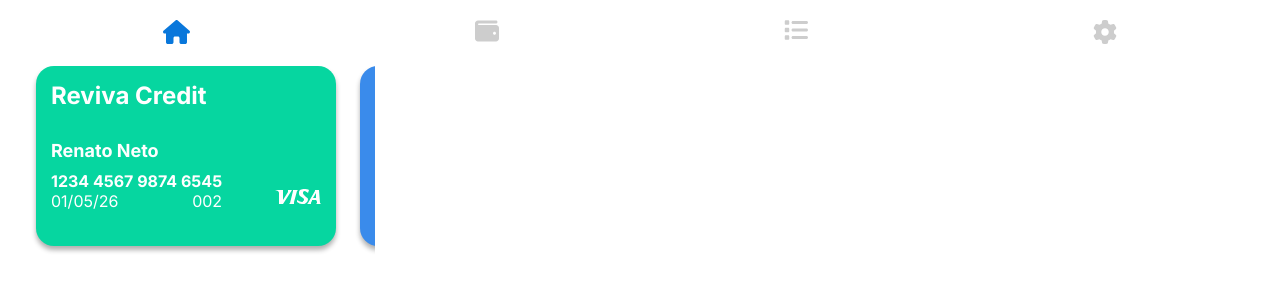
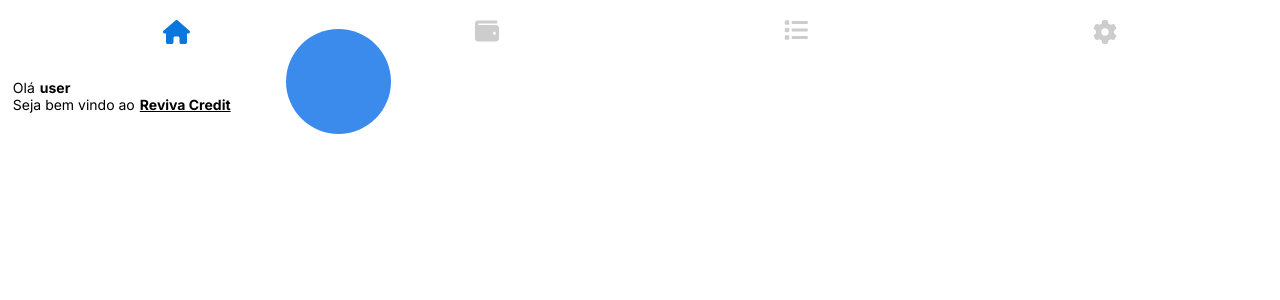
Before and after one commit to brMonteiro-G/reviva-credit, a React (Create React App) app: page / in a window 1280 px wide. Shown: the top 300 px of the page. Built offline with nearby package versions, Linux system fonts and the light colour scheme.

Commit message:
refactor():transform static component to dynamic component

```diff
--- a/src/App.tsx
+++ b/src/App.tsx
@@ -3,7 +3,15 @@
 function App() {
   return (
     <>
-    <Header/>
+    <Header
+
+    regards={`Olá `}
+    user={` ${'user'}`}
+
+    title='Seja bem vindo ao'
+    subtitle='Reviva Credit'
+
+    />
 
     </>
     );
--- a/src/components/Header/Index.tsx
+++ b/src/components/Header/Index.tsx
@@ -1,18 +1,26 @@
 import Circle from '@/components/Header/Circle/Index';
 import { HeaderContent, WelcomeUser } from '@/components/Header/Styles';
 
-export default function Header() {
+interface HeaderProps{
+regards?:string;
+user?:string
+title:string
+subtitle:string
+
+
+}
+export default function Header({ regards,user, title, subtitle  }:HeaderProps) {
   return (
     <WelcomeUser>
       <div>
         <HeaderContent>
-          <p> Olá, </p>
-          <p>Renato!</p>
+          <p> {regards} </p>
+          <p>{user}</p>
         </HeaderContent>
         <HeaderContent>
-          <p>Bem vindo ao</p>
+          <p>{title}</p>
           <p>
-            <u>Reviva Credit</u>
+            <u>{subtitle}</u>
           </p>
         </HeaderContent>
       </div>
--- a/src/components/Header/Styles.tsx
+++ b/src/components/Header/Styles.tsx
@@ -5,6 +5,8 @@
   padding: 1%;
   p:nth-child(2n) {
     font-weight: ${(props) => props.theme.fonts.font_weight_contrast};
+    padding-left: 5px;
+
   }
 `;
 
@@ -14,7 +16,5 @@
   p {
     font-size: ${(props) => props.theme.fonts.font_size_text_small};
   }
-  u{
-    padding-left: 5px;
-  }
+
 `;
--- a/src/index.tsx
+++ b/src/index.tsx
@@ -17,8 +17,8 @@
     <ThemeProvider theme={theme}>
       <GlobalStyle />
       <AppRouter />
-      <CarouselCard/>
-      {/*<App />*/}
+
+      <App />
     </ThemeProvider>
   </React.StrictMode>
 );
```
